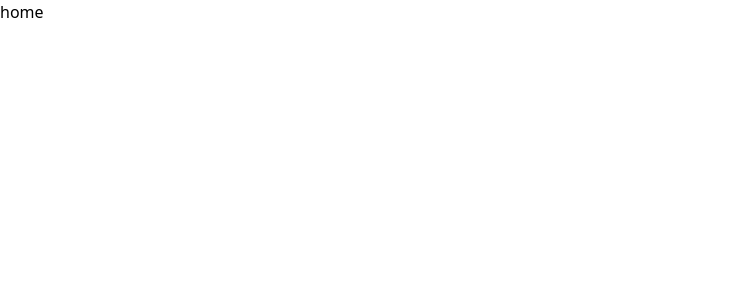
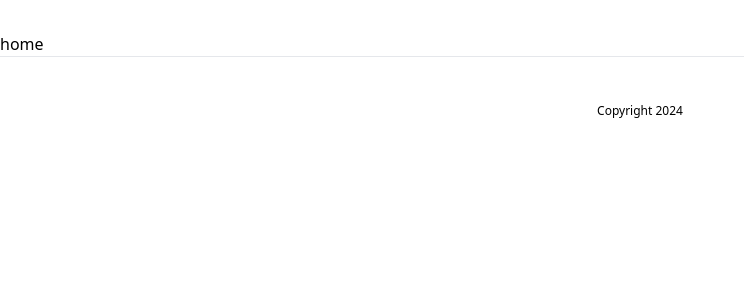
Before and after one commit to marlonfrontend/ticketandgo-vue, a Vue app: page / in a window 1280 px wide. Shown: the top 300 px of the page, without its empty margins (0-744 px from the left). Built offline with nearby package versions, Linux system fonts and the light colour scheme.

Commit message:
chore: add component layout header and footer

```diff
--- a/src/App.vue
+++ b/src/App.vue
@@ -1,7 +1,10 @@
 <script setup lang="ts">
 import { RouterView } from 'vue-router'
+import { AppHeader, AppFooter } from '@/components/layout'
 </script>
 
 <template>
+  <AppHeader />
   <RouterView />
+  <AppFooter />
 </template>
--- /dev/null
+++ b/src/components/layout/AppFooter.vue
@@ -0,0 +1,5 @@
+<template>
+  <footer class="app-footer border-t py-10 text-center">
+    <span class="text-xs">Copyright 2024</span>
+  </footer>
+</template>
--- /dev/null
+++ b/src/components/layout/AppHeader.vue
@@ -0,0 +1,13 @@
+<script setup>
+import { AppBrand, AppContainer } from '@/components/ui'
+</script>
+
+<template>
+  <header class="app-header bg-primary py-4">
+    <AppContainer>
+      <div class="flex justify-between items-center">
+        <AppBrand />
+      </div>
+    </AppContainer>
+  </header>
+</template>
--- /dev/null
+++ b/src/components/layout/index.ts
@@ -0,0 +1,2 @@
+export { default as AppHeader } from './AppHeader.vue'
+export { default as AppFooter } from './AppFooter.vue'
```
